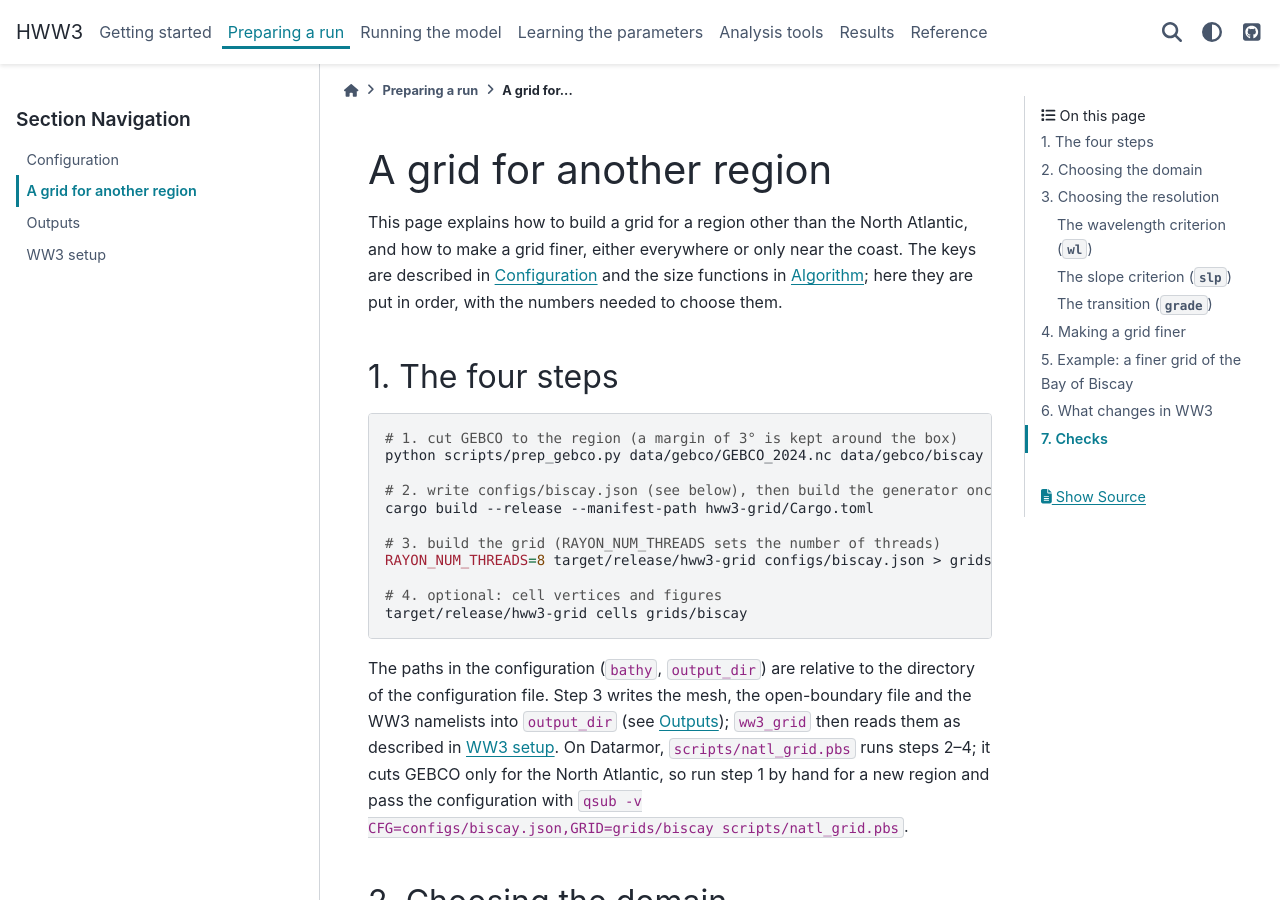
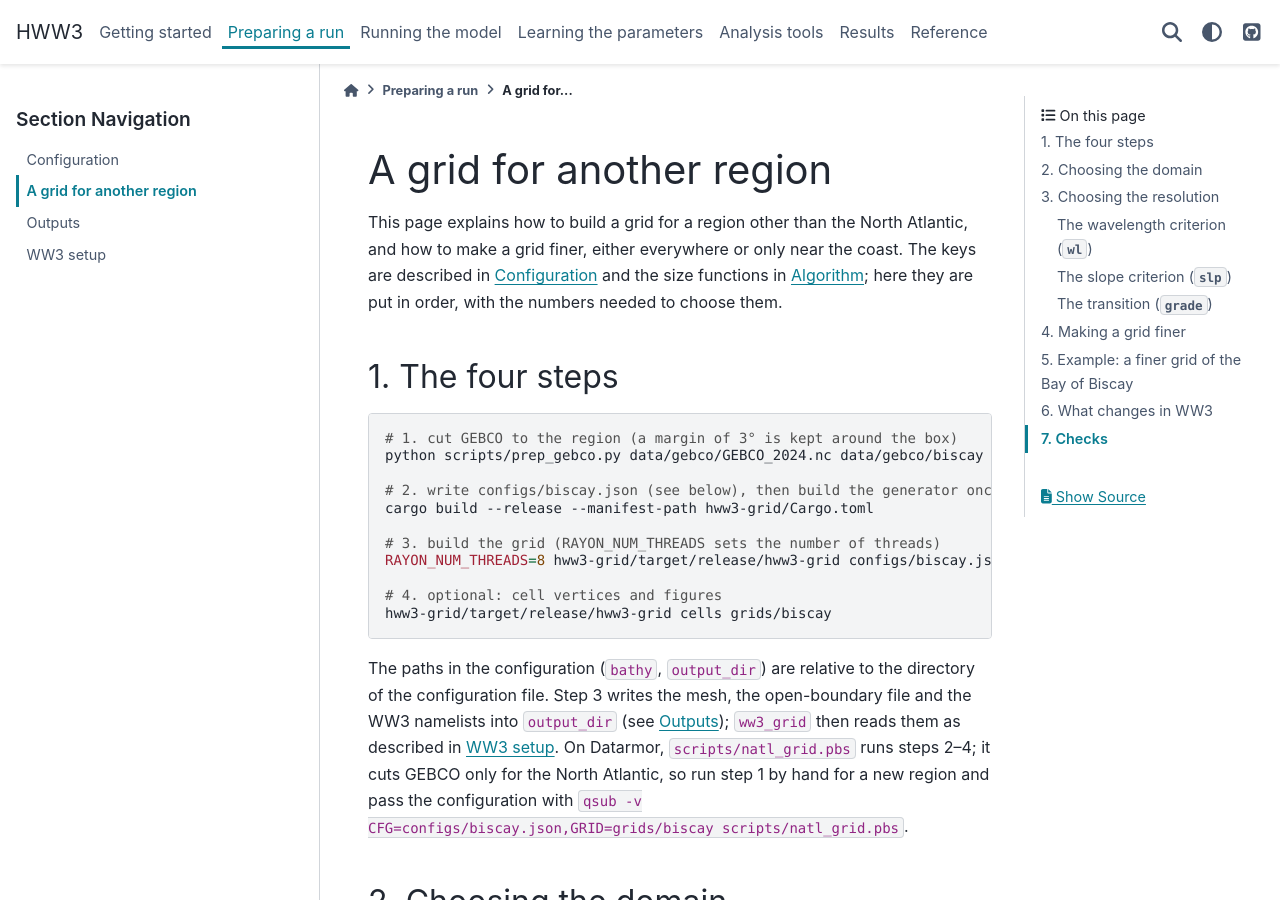
Before and after one commit to jmdelouis/HWW3, a Sphinx documentation site: the page built from docs/new_region.md, in a window 1280 px wide and 900 px high. Built offline with Sphinx 7.4.7 and the PyData theme 0.15.4, drawn with Linux system fonts in a browser that asks for light colours.

Commit message:
Fix the three doc defects left by the navigation restructure: docs/algorithm.md goes from Windows to Unix line endings (323 carriage returns removed, no other change), docs/new_region.md runs the grid generator from hww3-grid/target/release/, where cargo build --manifest-path hww3-grid/Cargo.toml puts it since the repository has no workspace manifest (as in the build-a-grid tutorial), and the grid v4 altimetry command of docs/reproducing.md gets a real line continuation instead of a literal \n
Co-Authored-By: Claude Opus 5.5 <noreply@anthropic.com>

````diff
--- a/docs/new_region.md
+++ b/docs/new_region.md
@@ -16,10 +16,10 @@ python scripts/prep_gebco.py data/gebco/GEBCO_2024.nc data/gebco/biscay -10 0 43
 cargo build --release --manifest-path hww3-grid/Cargo.toml
 
 # 3. build the grid (RAYON_NUM_THREADS sets the number of threads)
-RAYON_NUM_THREADS=8 target/release/hww3-grid configs/biscay.json > grids/biscay_summary.json
+RAYON_NUM_THREADS=8 hww3-grid/target/release/hww3-grid configs/biscay.json > grids/biscay_summary.json
 
 # 4. optional: cell vertices and figures
-target/release/hww3-grid cells grids/biscay
+hww3-grid/target/release/hww3-grid cells grids/biscay
 ```
 
 The paths in the configuration (`bathy`, `output_dir`) are relative to the
````
Also changed, not shown: docs/reproducing.md (+2 -1 lines), docs/algorithm.md (line endings or trailing spaces).
